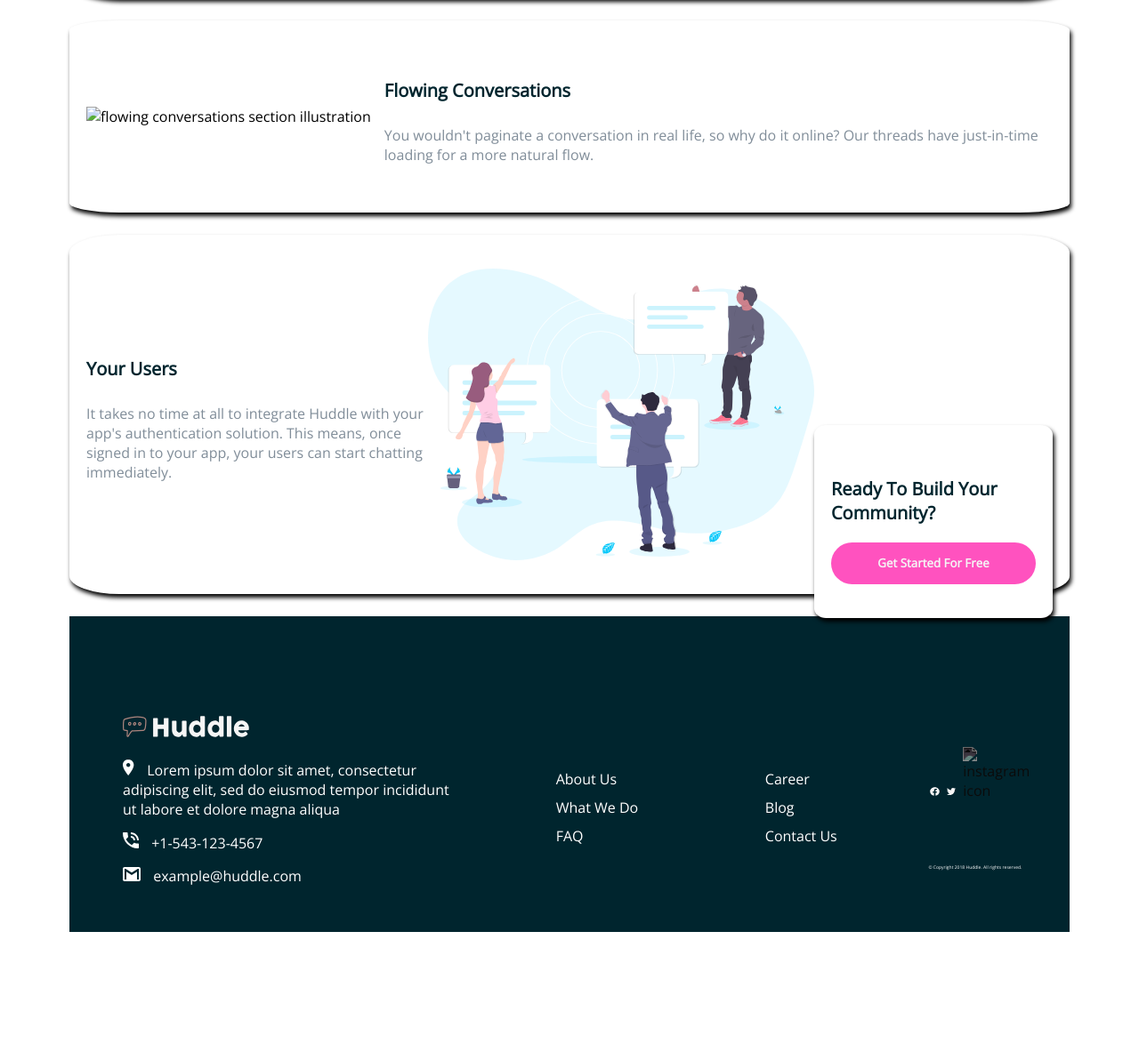
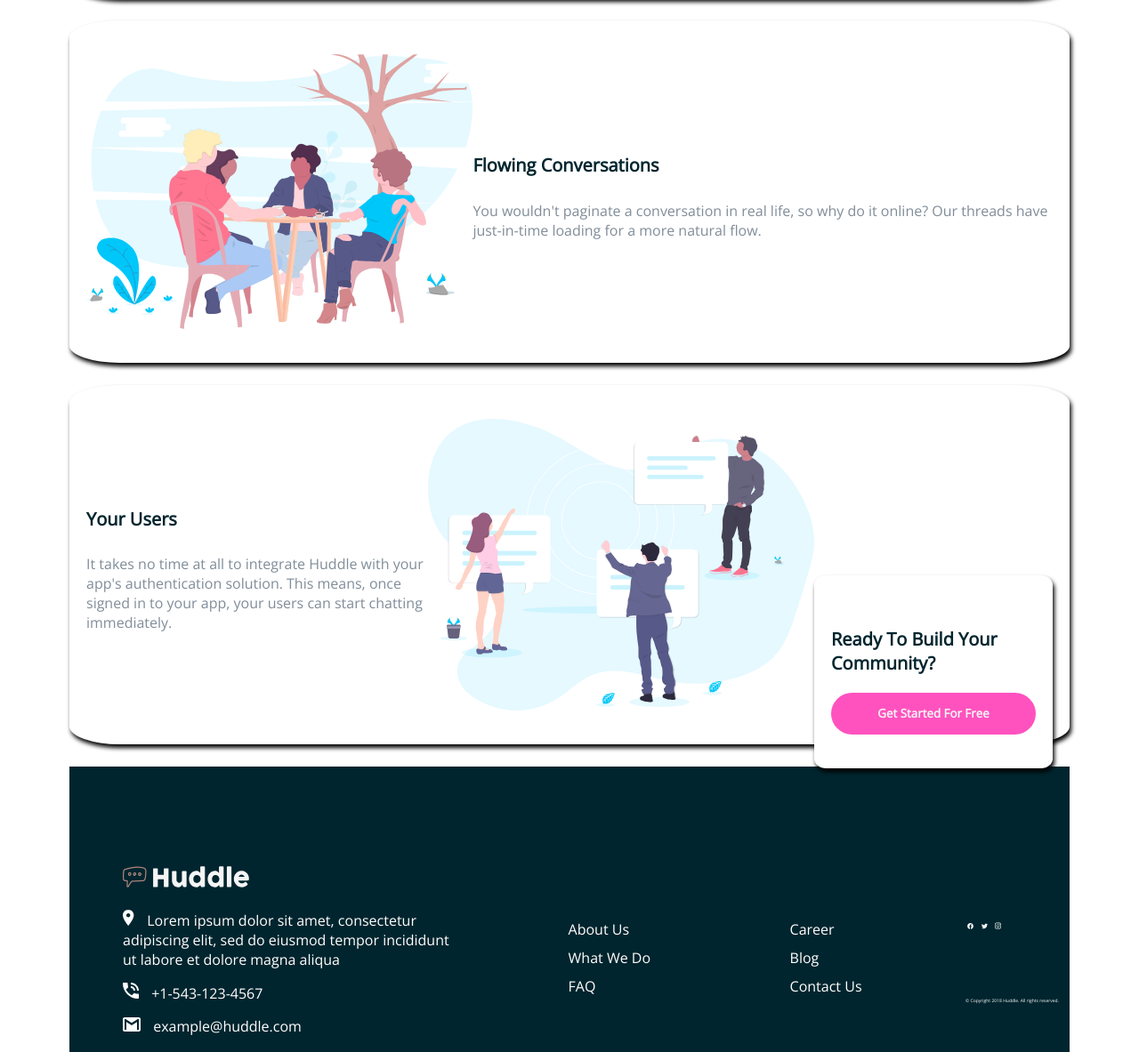
Before and after one commit to linaluonto/huddle-landing-page, a plain HTML site: page index.html in a window 1280 px wide. Shown: the part 1136-2319 px from the top of the page at 89% size. Before the commit the page ends 2212 px from the top, so only its background shows below. Drawn offline with nearby package versions, Linux system fonts and the light colour scheme.

Commit message:
Update index.html

```diff
--- a/index.html
+++ b/index.html
@@ -104,7 +104,7 @@
 
     <section class="flex-container" id="flowing-conversation-section">
 
-      <img class="section-image" src="/.images/illustration-flowing-conversation.svg" alt="flowing conversations section illustration">
+      <img class="section-image" src="./images/illustration-flowing-conversation.svg" alt="flowing conversations section illustration">
 
 
 
@@ -234,7 +234,7 @@
 
       <div class="socials-div">
 
-        <a href=""><img class="socials" src="/.images/instagram-brands.svg" alt="instagram icon"></a>
+        <a href=""><img class="socials" src="./images/instagram-brands.svg" alt="instagram icon"></a>
 
       </div>
 
```
